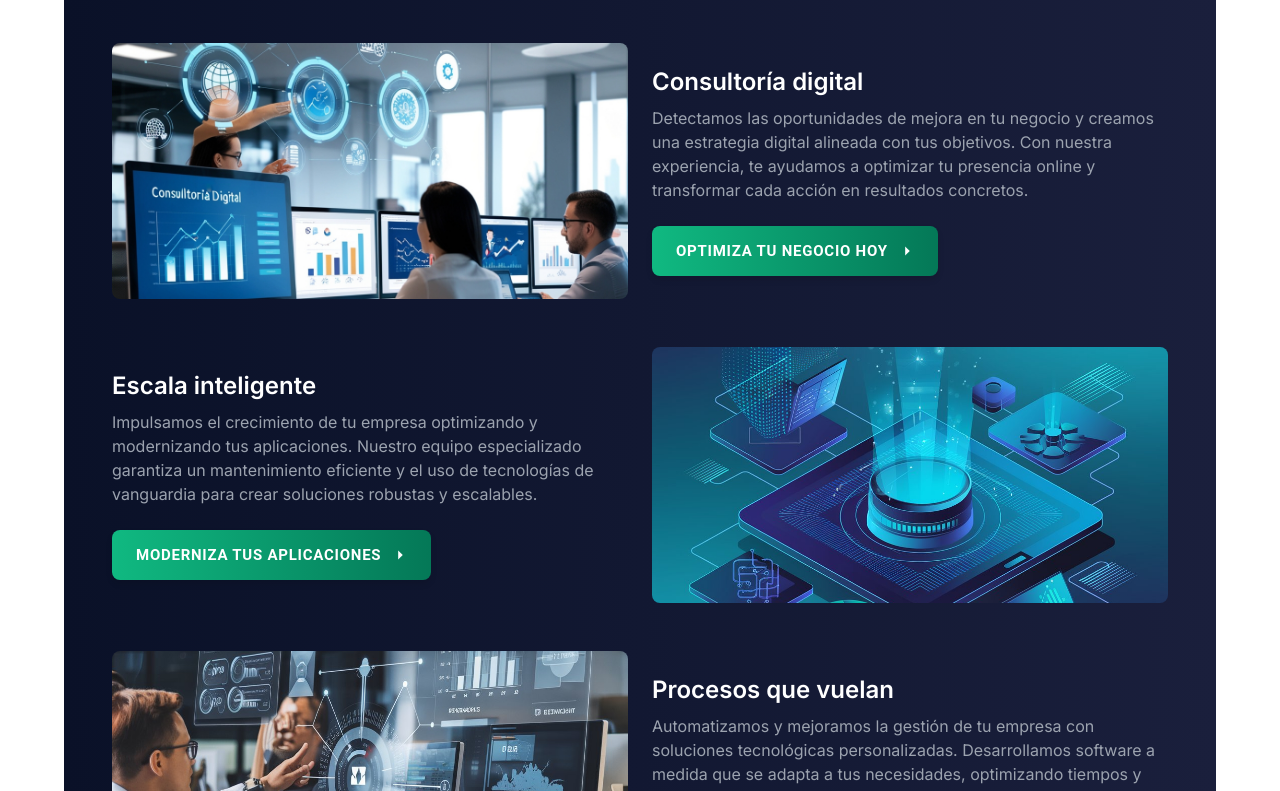
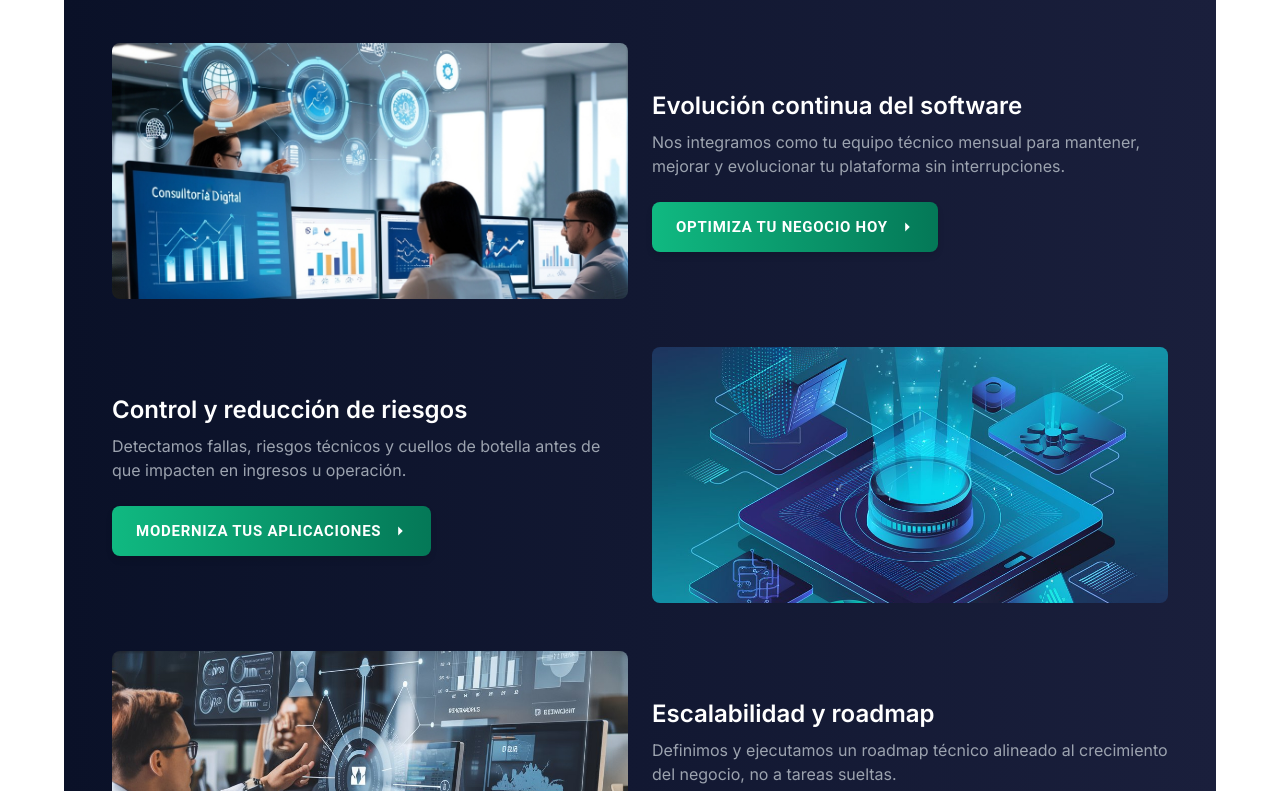
Before and after one commit to edymg/kedevsgl, a Next.js app: page / in a window 1280 px wide. Shown: the part 1809-2600 px from the top of the page. Built offline with nearby package versions, Linux system fonts and the light colour scheme.

Commit message:
Update OurServices component text for clarity and impact

```diff
--- a/src/app/(public)/landing/components/OurServices.tsx
+++ b/src/app/(public)/landing/components/OurServices.tsx
@@ -1,11 +1,7 @@
 "use client";
-import { useState } from "react";
 import { motion } from "framer-motion";
 import ButtonContactModal from "./ButtonContactModal";
 import Image from "next/image";
-import Link from "next/link";
-import WrapperModal from "@/components/ui/WrapperModal";
-import Formulary from "./Formulary";
 
 const OurServices = () => {
   return (
@@ -19,8 +15,8 @@ const OurServices = () => {
         transition={{ duration: 0.8, ease: "easeOut" }}
         viewport={{ once: false }}
       >
-        Ofrecemos <span className="text-green-letter">soluciones</span> para
-        potenciar tu empresa
+        Ofrecemos <span className="text-[#10B981]">Soluciones</span> para
+        Potenciar tu Empresa
       </motion.h2>
 
       <div className="flex flex-col gap-8 sm:gap-12">
@@ -40,13 +36,11 @@ const OurServices = () => {
           />
           <div className="w-full md:w-1/2 mt-4 md:mt-0">
             <h3 className="text-xl sm:text-2xl font-semibold">
-              Consultoría digital
+              Evolución continua del software
             </h3>
             <p className="text-gray-400 mt-2">
-              Detectamos las oportunidades de mejora en tu negocio y creamos una
-              estrategia digital alineada con tus objetivos. Con nuestra
-              experiencia, te ayudamos a optimizar tu presencia online y
-              transformar cada acción en resultados concretos.
+              Nos integramos como tu equipo técnico mensual para mantener,
+              mejorar y evolucionar tu plataforma sin interrupciones.
             </p>
             <div className="mt-4 sm:mt-6">
               <ButtonContactModal title="Optimiza tu negocio hoy" />
@@ -70,13 +64,11 @@ const OurServices = () => {
           />
           <div className="w-full md:w-1/2 mt-4 md:mt-0">
             <h3 className="text-xl sm:text-2xl font-semibold">
-              Escala inteligente
+              Control y reducción de riesgos
             </h3>
             <p className="text-gray-400 mt-2">
-              Impulsamos el crecimiento de tu empresa optimizando y modernizando
-              tus aplicaciones. Nuestro equipo especializado garantiza un
-              mantenimiento eficiente y el uso de tecnologías de vanguardia para
-              crear soluciones robustas y escalables.
+              Detectamos fallas, riesgos técnicos y cuellos de botella antes de
+              que impacten en ingresos u operación.
             </p>
             <div className="mt-4 sm:mt-6">
               <ButtonContactModal title="Moderniza tus aplicaciones" />
@@ -100,13 +92,11 @@ const OurServices = () => {
           />
           <div className="w-full md:w-1/2 mt-4 md:mt-0">
             <h3 className="text-xl sm:text-2xl font-semibold">
-              Procesos que vuelan
+              Escalabilidad y roadmap
             </h3>
             <p className="text-gray-400 mt-2">
-              Automatizamos y mejoramos la gestión de tu empresa con soluciones
-              tecnológicas personalizadas. Desarrollamos software a medida que
-              se adapta a tus necesidades, optimizando tiempos y reduciendo
-              costos operativos.
+              Definimos y ejecutamos un roadmap técnico alineado al crecimiento
+              del negocio, no a tareas sueltas.
             </p>
             <div className="mt-4 sm:mt-6">
               <ButtonContactModal title="Automatiza tus procesos" />
```
